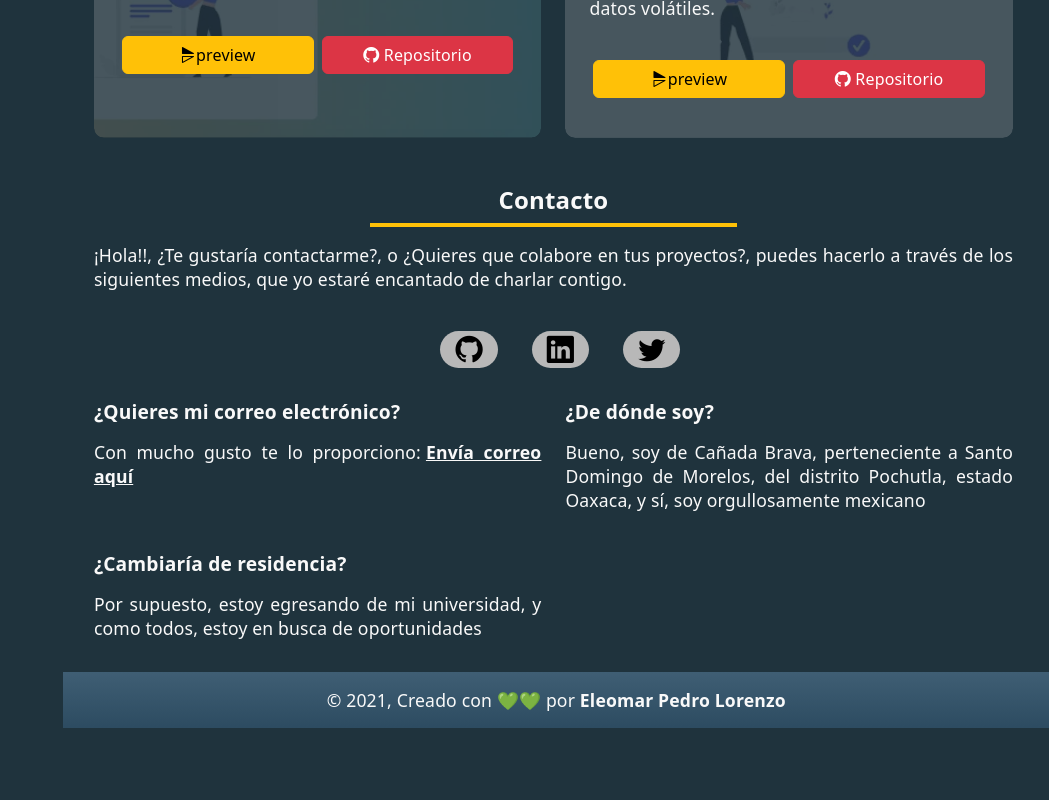
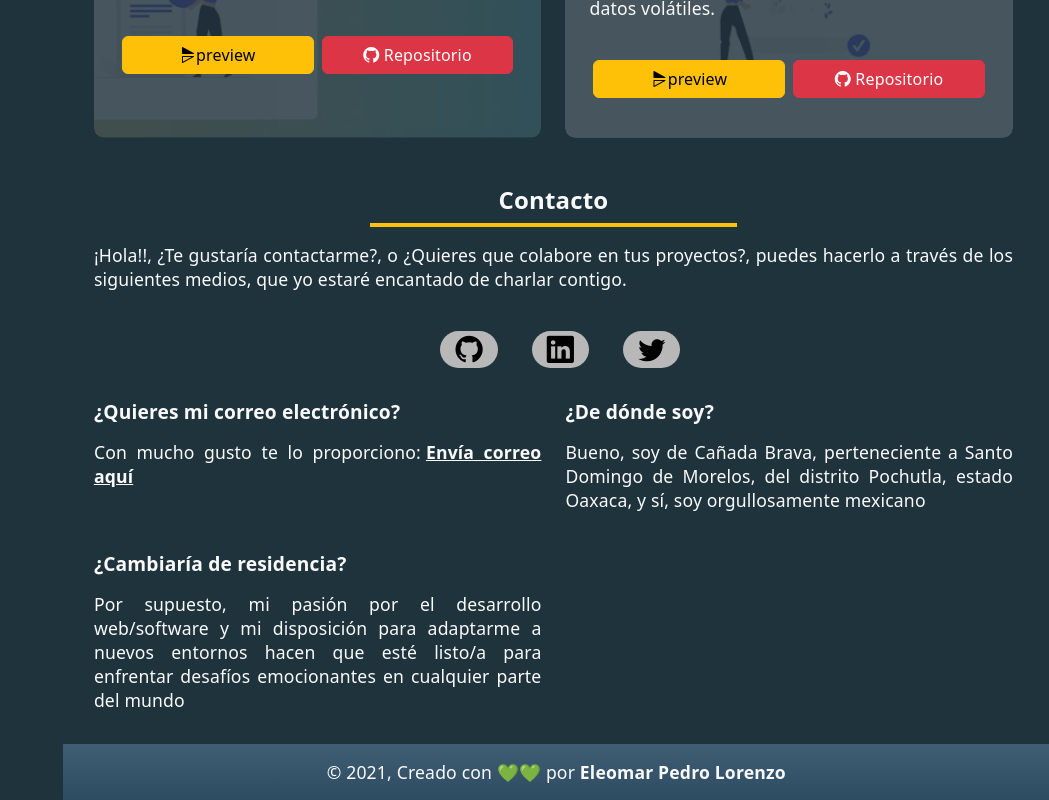
Before and after one commit to EleomarPL/portfolio, a React (Vite) app: page / in a window 1280 px wide. Shown: the part 3936-4736 px from the top of the page, without its empty margins (231-1280 px from the left). Before the commit the page ends 4664 px from the top, so only its background shows below. Built offline with nearby package versions, Linux system fonts and the light colour scheme.

Commit message:
add: Update contact information

```diff
--- a/src/sections/Contact.jsx
+++ b/src/sections/Contact.jsx
@@ -55,8 +55,10 @@ const Contact = () => {
         <div>
           <Question>¿Cambiaría de residencia?</Question>
           <p>
-            Por supuesto, estoy egresando de mi universidad, y
-            como todos, estoy en busca de oportunidades
+            Por supuesto, mi pasión por el desarrollo web/software
+            y mi disposición para adaptarme a nuevos entornos hacen
+            que esté listo/a para enfrentar desafíos emocionantes
+            en cualquier parte del mundo
           </p>
         </div>
       </div>
```
